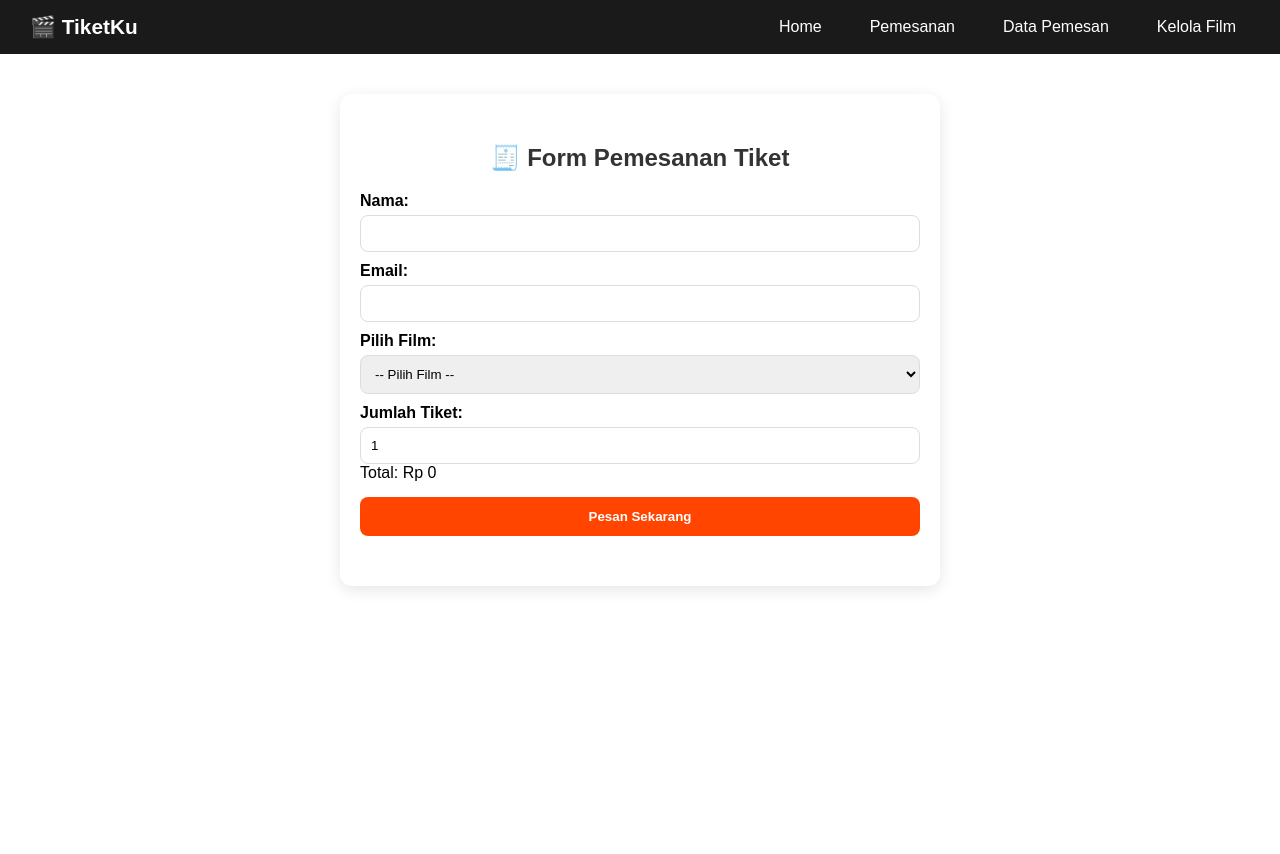
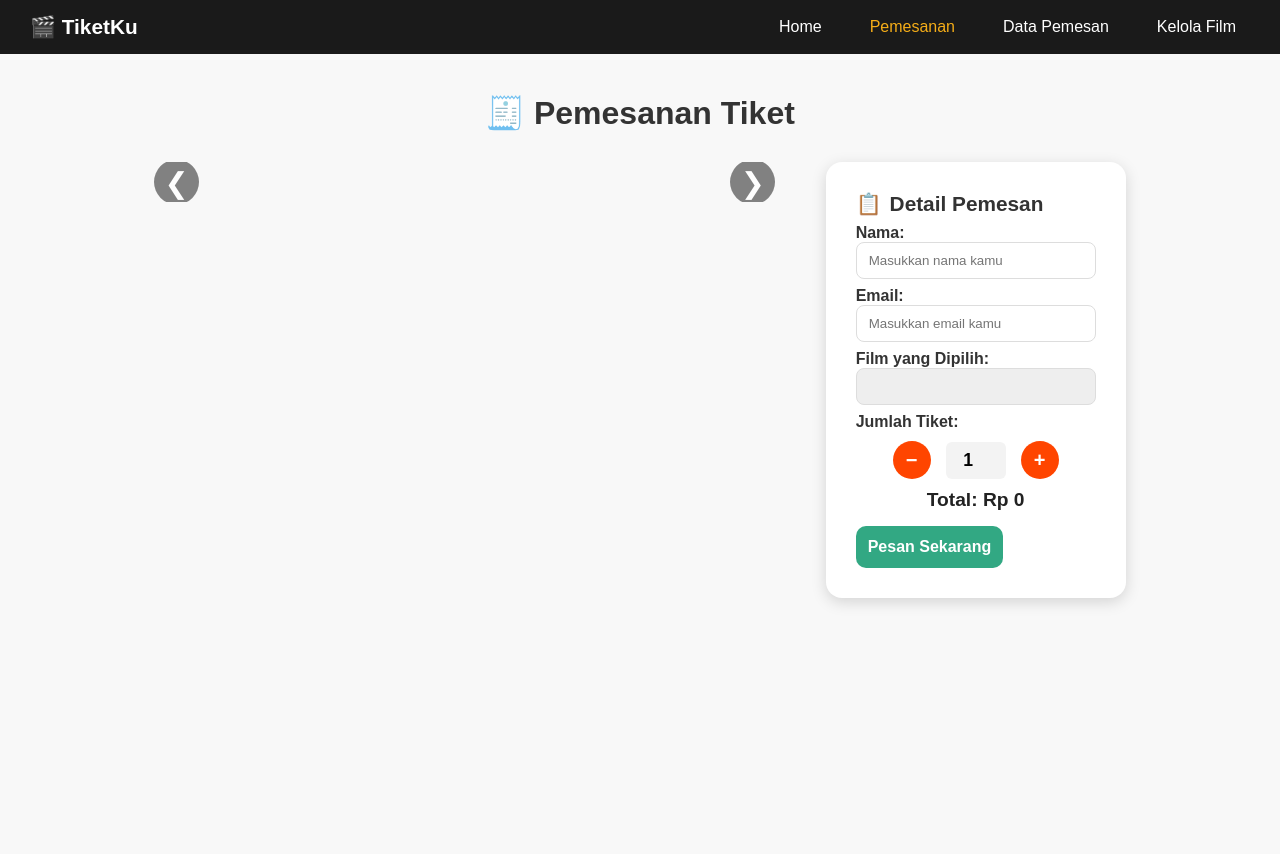
Before and after one commit to fauzanmuh/tiket-app, a PHP site: page /booking.php in a window 1280 px wide. Before the commit the page ends 590 px from the top, so only its background shows below. Run offline with PHP 8.4, Linux system fonts and the light colour scheme; data that the repository does not hold is empty.

Commit message:
feat: change layout booking

```diff
--- a/booking.php
+++ b/booking.php
@@ -21,34 +21,57 @@ $films = $pdo->query("SELECT * FROM film ORDER BY created_at DESC")->fetchAll();
     <div class="logo">🎬 TiketKu</div>
     <ul class="nav-links">
       <li><a href="index.php">Home</a></li>
-      <li><a href="booking.php">Pemesanan</a></li>
+      <li><a href="booking.php" class="active">Pemesanan</a></li>
       <li><a href="data.php">Data Pemesan</a></li>
       <li><a href="film.php">Kelola Film</a></li>
     </ul>
     <div class="hamburger">&#9776;</div>
   </nav>
 
-  <section class="form-section">
-    <h1>🧾 Form Pemesanan Tiket</h1>
+  <section class="cart-section">
+    <h1 class="section-title">🧾 Pemesanan Tiket</h1>
+
+    <div class="cart-container">
+      <div class="film-carousel-container">
+        <button class="carousel-btn prev">&#10094;</button>
+
+        <div class="film-carousel">
+          <?php foreach ($films as $film): ?>
+            <div class="film-item" data-id="<?= $film['id'] ?>" data-harga="<?= $film['harga'] ?>">
+              <img src="<?= $film['gambar'] ?: 'https://placehold.co/300x400?text=No+Image' ?>"
+                alt="<?= htmlspecialchars($film['judul']) ?>">
+              <div class="film-info">
+                <h2><?= htmlspecialchars($film['judul']) ?></h2>
+                <p>Harga: Rp <?= number_format($film['harga'], 0, ',', '.') ?></p>
+                <button class="btn-select" data-id="<?= $film['id'] ?>">Pilih</button>
+              </div>
+            </div>
+          <?php endforeach; ?>
+        </div>
+
+        <button class="carousel-btn next">&#10095;</button>
+      </div>
+
+      <div class="cart-form">
         <form id="formPemesanan" action="submit.php" method="POST">
+          <h3>Detail Pemesan</h3>
+
           <label>Nama:</label>
-      <input type="text" name="nama" id="nama">
+          <input type="text" name="nama" id="nama" placeholder="Masukkan nama kamu">
 
           <label>Email:</label>
-      <input type="email" name="email" id="email">
+          <input type="email" name="email" id="email" placeholder="Masukkan email kamu">
 
-      <label>Pilih Film:</label>
-      <select name="film_id" id="filmSelect">
-        <option value="">-- Pilih Film --</option>
-        <?php foreach ($films as $film): ?>
-          <option value="<?= $film['id'] ?>" data-harga="<?= $film['harga'] ?>">
-            <?= htmlspecialchars($film['judul']) ?>
-          </option>
-        <?php endforeach; ?>
-      </select>
+          <label>Film yang Dipilih:</label>
+          <input type="text" id="filmTitle" readonly style="background:#eee;">
+          <input type="hidden" name="film_id" id="film_id">
 
           <label>Jumlah Tiket:</label>
-      <input type="number" name="jumlah" id="jumlahTiket" min="1" value="1">
+          <div class="counter">
+            <button type="button" id="decrement">−</button>
+            <input type="number" name="jumlah" id="jumlahTiket" value="1" readonly>
+            <button type="button" id="increment">+</button>
+          </div>
 
           <p id="totalHarga">Total: Rp 0</p>
 
@@ -56,6 +79,8 @@ $films = $pdo->query("SELECT * FROM film ORDER BY created_at DESC")->fetchAll();
         </form>
 
         <div id="hasilPemesanan" style="display:none;"></div>
+      </div>
+    </div>
   </section>
 </body>
 
--- a/css/style.css
+++ b/css/style.css
@@ -1,4 +1,3 @@
-/* Reset dasar */
 * {
   margin: 0;
   padding: 0;
@@ -40,7 +39,7 @@
 
 .nav-links a:hover,
 .nav-links a.active {
-  color: #32a883ff;
+  color: #f5ad18;
 }
 
 .hamburger {
@@ -52,7 +51,7 @@
 /* Home Section */
 .home {
   padding: 50px 30px;
-  background: #f8f8f8;
+  background: #fcf9ea;
   min-height: 100vh;
 }
 
@@ -118,77 +117,305 @@
   background: #ff7043;
 }
 
-/* Form Section */
-.form-section {
-  padding: 50px 20px;
-  max-width: 600px;
-  margin: auto;
-  background: #fff;
-  border-radius: 12px;
-  box-shadow: 0 4px 15px rgba(0, 0, 0, 0.1);
-  margin-top: 40px;
+/* === CART LAYOUT === */
+.cart-section {
+  background: #f8f8f8;
+  padding: 40px 20px;
+  min-height: 100vh;
 }
 
-.form-section h1 {
+.cart-container {
+  display: grid;
+  grid-template-columns: 2fr 1fr;
+  gap: 30px;
+  max-width: 80%;
+  align-items: start;
+  margin: auto;
+}
+
+.film-carousel-container {
+  position: relative;
+  overflow-x: hidden;
+  overflow-y: visible;
+  width: 100%;
+  max-width: 760px;
+  background: transparent;
+  padding: 10px 40px;
+}
+
+.film-carousel {
+  display: flex;
+  align-items: stretch;
+  overflow-x: auto;
+  scroll-behavior: smooth;
+  gap: 20px;
+  padding: 20px 10px;
+  scrollbar-width: none;
+}
+
+.film-carousel::-webkit-scrollbar {
+  display: none;
+}
+
+.film-item {
+  min-width: 300px;
+  flex-shrink: 0;
+  display: flex;
+  flex-direction: column;
+  justify-content: space-between;
+  border-radius: 14px;
+  background: #fff;
+  box-shadow: 0 4px 12px rgba(0, 0, 0, 0.1);
+  transition: transform 0.3s ease, box-shadow 0.3s ease;
+  height: auto;
+}
+
+.film-item:hover {
+  transform: translateY(-6px);
+  box-shadow: 0 6px 18px rgba(0, 0, 0, 0.2);
+}
+
+.film-item img {
+  width: 100%;
+  max-height: 200px;
+  object-fit: cover;
+  border-radius: 12px;
+  border-bottom: 1px solid #eee;
+}
+
+.film-info {
+  padding: 15px;
   text-align: center;
-  margin-bottom: 20px;
+}
+
+.film-info h2 {
+  font-size: 1rem;
+  color: #222;
+  margin-bottom: 5px;
+  white-space: nowrap;
+  overflow: hidden;
+  text-overflow: ellipsis;
+}
+
+.film-info p {
+  font-size: 0.9rem;
+  color: #555;
+  margin-bottom: 10px;
+}
+
+.btn-select {
+  background: #32a883ff;
+  color: #fff;
+  border: none;
+  padding: 8px 12px;
+  border-radius: 8px;
+  cursor: pointer;
+  font-weight: 500;
+  transition: background 0.3s ease, transform 0.2s ease;
+}
+
+.btn-select:hover {
+  background: #28926f;
+  transform: scale(1.05);
+}
+
+.film-item.selected {
+  border: 3px solid #32a883ff;
+  transform: scale(1.03);
+  box-shadow: 0 0 10px rgba(50, 168, 131, 0.5);
+}
+
+/* Button prev next carousel */
+.film-carousel-container {
+  position: relative;
+  overflow-x: hidden;
+  overflow-y: visible;
+  width: 100%;
+  background: transparent;
+  padding: 0 60px; /* ruang kiri-kanan buat tombol */
+}
+
+.carousel-btn {
+  position: absolute;
+  top: 50%;
+  transform: translateY(-50%);
+  background: rgba(0, 0, 0, 0.6);
+  color: #fff;
+  border: none;
+  font-size: 1.8rem;
+  cursor: pointer;
+  width: 45px;
+  height: 45px;
+  display: flex;
+  align-items: center;
+  justify-content: center;
+  border-radius: 50%;
+  z-index: 10;
+  opacity: 0.8;
+  transition: all 0.3s ease;
+}
+
+.carousel-btn:hover {
+  background: rgba(0, 0, 0, 0.8);
+  opacity: 1;
+  transform: translateY(-50%) scale(1.1);
+}
+
+.carousel-btn.prev {
+  left: 10px; /* rapat di sisi kiri card */
+}
+
+.carousel-btn.next {
+  right: 10px; /* rapat di sisi kanan card */
+}
+
+/* biar tombol keliatan di atas film card, bukan ketutupan */
+.film-carousel-container:hover .carousel-btn {
+  opacity: 1;
+  pointer-events: auto;
+}
+
+/* Cart Form sebelah kanan */
+.cart-form {
+  background: #fff;
+  padding: 30px;
+  border-radius: 16px;
+  box-shadow: 0 4px 15px rgba(0, 0, 0, 0.15);
+  display: flex;
+  flex-direction: column;
+  gap: 15px;
+  min-width: 300px;
+  max-width: 420px;
+  margin: auto;
+  position: relative;
+}
+
+.cart-form h3 {
+  display: flex;
+  align-items: center;
+  gap: 8px;
+  font-size: 1.3rem;
   color: #333;
 }
 
-form label {
-  display: block;
-  margin-top: 10px;
-  font-weight: 600;
+.cart-form h3::before {
+  content: "📋";
 }
 
-form input,
-form select,
-form textarea {
-  width: 100%;
-  padding: 10px;
-  margin-top: 5px;
-  border: 1px solid #ddd;
-  border-radius: 8px;
-  outline: none;
-  transition: border 0.3s;
+.cart-form label {
+  font-weight: 600;
+  color: #333;
+  display: block;
+  margin-top: 8px;
 }
 
-form input:focus,
-form select:focus,
-form textarea:focus {
-  border-color: #ff4500;
+.cart-form input[type="text"],
+.cart-form input[type="email"] {
+  width: 100%;
+  padding: 10px 12px;
+  border-radius: 8px;
+  border: 1px solid #ddd;
+  transition: all 0.2s ease;
+}
+
+.cart-form input[type="text"]:focus,
+.cart-form input[type="email"]:focus {
+  border-color: #32a883ff;
+  box-shadow: 0 0 4px rgba(50, 168, 131, 0.4);
+}
+
+/* Grid kecil biar input nama dan email sejajar */
+.cart-form .grid-2 {
+  display: grid;
+  grid-template-columns: 1fr 1fr;
+  gap: 12px;
+}
+
+/* Counter tombol */
+.counter {
+  display: flex;
+  justify-content: center;
+  align-items: center;
+  gap: 15px;
+  margin: 10px 0;
+}
+
+.counter button {
+  background: #ff4500;
+  color: #fff;
+  border: none;
+  border-radius: 50%;
+  width: 38px;
+  height: 38px;
+  font-size: 20px;
+  font-weight: bold;
+  cursor: pointer;
+  transition: background 0.3s ease, transform 0.2s;
+}
+
+.counter button:hover {
+  background: #ff7043;
+  transform: scale(1.1);
+}
+
+.counter input {
+  border: none;
+  background: #f3f3f3;
+  text-align: center;
+  font-size: 1.1rem;
+  font-weight: 600;
+  width: 60px;
+  border-radius: 6px;
+  padding: 8px 0;
+}
+
+/* Total dan tombol submit */
+#totalHarga {
+  text-align: center;
+  font-size: 1.2rem;
+  font-weight: 600;
+  color: #222;
+  margin: 8px 0 15px;
 }
 
 #btnSubmit {
-  background: #ff4500;
+  background: #32a883ff;
   color: #fff;
   border: none;
+  border-radius: 10px;
   padding: 12px;
-  margin-top: 15px;
-  border-radius: 8px;
+  font-size: 1rem;
+  font-weight: 600;
   cursor: pointer;
-  width: 100%;
-  font-weight: 600;
-  transition: background 0.3s, transform 0.2s;
+  transition: all 0.3s ease;
 }
 
 #btnSubmit:hover {
-  background: #ff7043;
-  transform: scale(1.02);
+  background: #28926f;
+  transform: scale(1.03);
 }
 
-/* Hasil pemesanan */
-.hasil-box {
-  margin-top: 25px;
-  background: #f6f6f6;
-  border-left: 5px solid #ff4500;
-  padding: 15px;
-  border-radius: 8px;
-  animation: fadeIn 1s ease;
+/* Hasil Pemesanan */
+#hasilPemesanan {
+  display: none;
+  margin-top: 20px;
+  padding: 15px 20px;
+  background: #eafff3;
+  border: 1px solid #32a883ff;
+  border-radius: 10px;
+  animation: fadeIn 0.4s ease;
+  box-shadow: 0 4px 10px rgba(0, 0, 0, 0.1);
 }
 
-.hasil-box h3 {
-  color: #ff4500;
+#hasilPemesanan h3 {
+  color: #28926f;
+  margin-bottom: 6px;
+}
+
+#hasilPemesanan p {
+  color: #333;
+  margin: 3px 0;
+  font-size: 0.95rem;
 }
 
 /* Data Table */
@@ -227,6 +454,12 @@ tr:hover {
   to {
     opacity: 1;
     transform: translateY(0);
+  }
+}
+
+@media (max-width: 900px) {
+  .cart-container {
+    grid-template-columns: 1fr;
   }
 }
 
@@ -302,4 +535,8 @@ tr:hover {
   .film-card img {
     height: 250px;
   }
+
+  .film-item {
+    min-width: 180px;
+  }
 }
--- a/index.php
+++ b/index.php
@@ -37,7 +37,7 @@ $films = $pdo->query("SELECT * FROM film ORDER BY created_at DESC")->fetchAll();
               alt="<?= htmlspecialchars($film['judul']) ?>">
             <h2><?= htmlspecialchars($film['judul']) ?></h2>
             <p>Harga: Rp <?= number_format($film['harga'], 0, ',', '.') ?></p>
-            <a href="booking.html" class="btn-book">Pesan Sekarang</a>
+            <a href="booking.php" class="btn-book">Pesan Sekarang</a>
           </div>
         <?php endforeach; ?>
       </div>
--- a/js/script.js
+++ b/js/script.js
@@ -5,4 +5,14 @@ $(document).ready(function() {
     $('.nav-links').toggleClass('active');
   });
 
+  const carousel = $(".film-carousel");
+
+  $(".carousel-btn.next").click(function () {
+    carousel.animate({ scrollLeft: "+=300" }, 400);
+  });
+
+  $(".carousel-btn.prev").click(function () {
+    carousel.animate({ scrollLeft: "-=300" }, 400);
+  });
+
 });
```
Also changed, not shown: js/booking.js (+69 -26 lines). Lines whose indentation alone changed are shown as unchanged.
